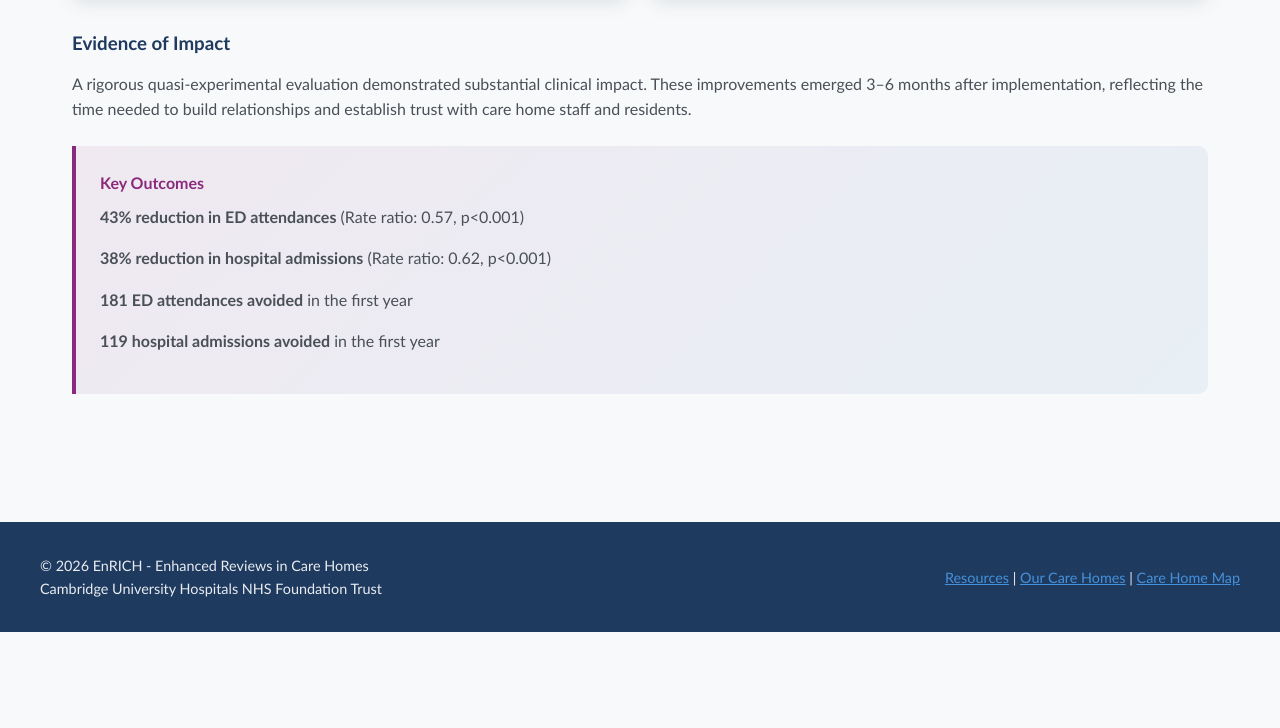
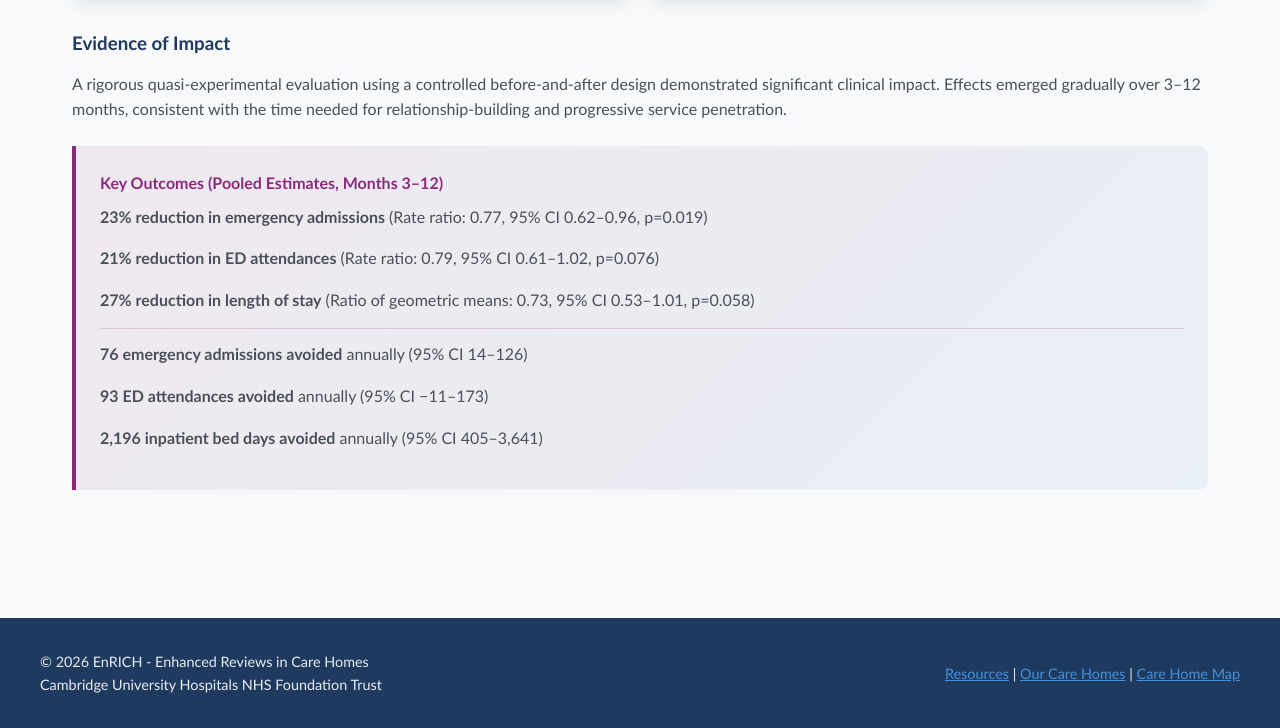
Before and after one commit to mjb302/enrich, a plain HTML site: page about.html in a window 1280 px wide. Shown: the part 1034-1762 px from the top of the page. Before the commit the page ends 1666 px from the top, so only its background shows below. Drawn offline with Linux system fonts and the light colour scheme.

Commit message:
12/02/2026 16:27 Corrected figures

```diff
--- a/about.html
+++ b/about.html
@@ -253,13 +253,15 @@ a.card-link.blue-accent .learn-more { color: var(--enrich-blue); }
                 </div>
             </div>
             <h3>Evidence of Impact</h3>
-            <p>A rigorous quasi-experimental evaluation demonstrated substantial clinical impact. These improvements emerged 3&ndash;6 months after implementation, reflecting the time needed to build relationships and establish trust with care home staff and residents.</p>
+            <p>A rigorous quasi-experimental evaluation using a controlled before-and-after design demonstrated significant clinical impact. Effects emerged gradually over 3&ndash;12 months, consistent with the time needed for relationship-building and progressive service penetration.</p>
             <div class="highlight-box">
-                <h4>Key Outcomes</h4>
-                <p><strong>43% reduction in ED attendances</strong> (Rate ratio: 0.57, p&lt;0.001)</p>
-                <p><strong>38% reduction in hospital admissions</strong> (Rate ratio: 0.62, p&lt;0.001)</p>
-                <p><strong>181 ED attendances avoided</strong> in the first year</p>
-                <p><strong>119 hospital admissions avoided</strong> in the first year</p>
+                <h4>Key Outcomes (Pooled Estimates, Months 3&ndash;12)</h4>
+                <p><strong>23% reduction in emergency admissions</strong> (Rate ratio: 0.77, 95% CI 0.62&ndash;0.96, p=0.019)</p>
+                <p><strong>21% reduction in ED attendances</strong> (Rate ratio: 0.79, 95% CI 0.61&ndash;1.02, p=0.076)</p>
+                <p><strong>27% reduction in length of stay</strong> (Ratio of geometric means: 0.73, 95% CI 0.53&ndash;1.01, p=0.058)</p>
+                <p style="margin-top: 1rem; padding-top: 0.75rem; border-top: 1px solid rgba(139,42,125,0.2);"><strong>76 emergency admissions avoided</strong> annually (95% CI 14&ndash;126)</p>
+                <p><strong>93 ED attendances avoided</strong> annually (95% CI &minus;11&ndash;173)</p>
+                <p><strong>2,196 inpatient bed days avoided</strong> annually (95% CI 405&ndash;3,641)</p>
             </div>
         </div>
     </main>
```
